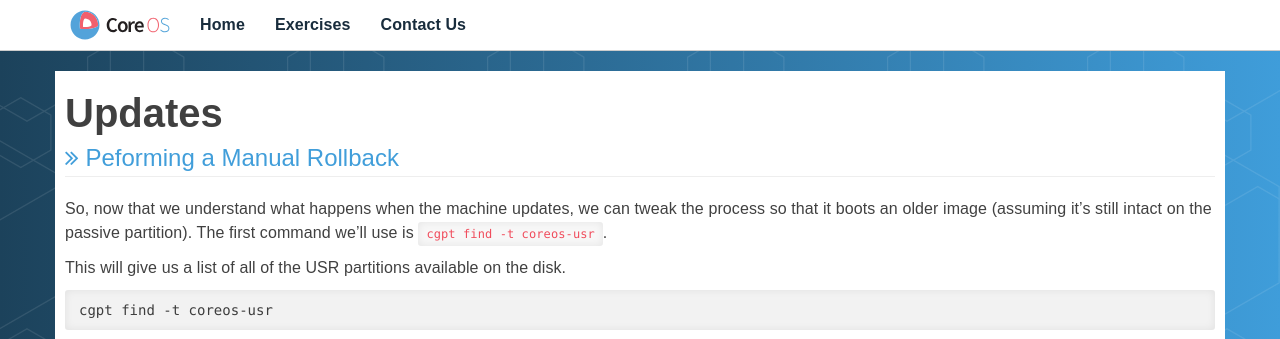
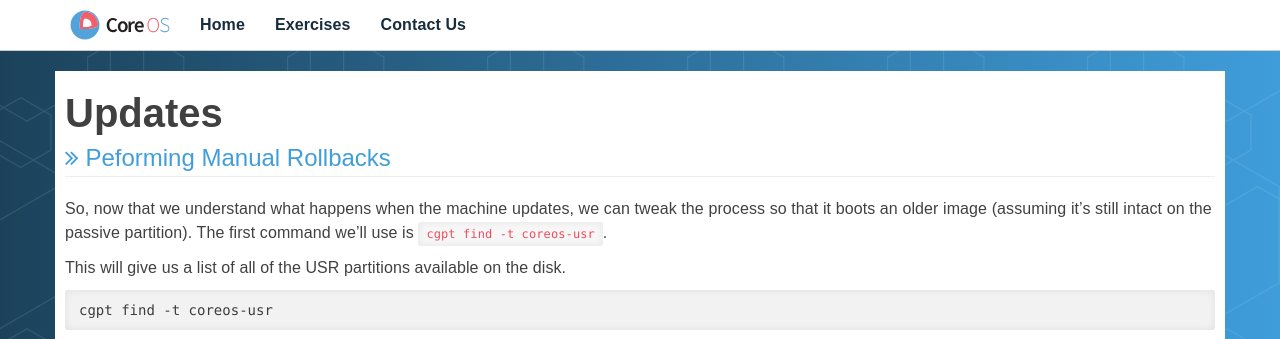
Before and after one commit to RedHatWorkshops/quay-workshop, a Jekyll site: the page built from content/labs/0011-rollback.md, in a window 1280 px wide. Shown: the top 339 px of the page. Built offline with Jekyll 4.4.1, drawn with Linux system fonts in a browser that asks for light colours.

Commit message:
Clean up title for the exercise

```diff
--- a/content/labs/0011-rollback.md
+++ b/content/labs/0011-rollback.md
@@ -1,7 +1,7 @@
 ---
 layout: lab
-title: Peforming a Manual Rollback
-permalink: /lab/updates/performingrollback/
+title: Peforming Manual Rollbacks
+permalink: /lab/updates/performing-rollback/
 module: Updates
 ---
 
```
